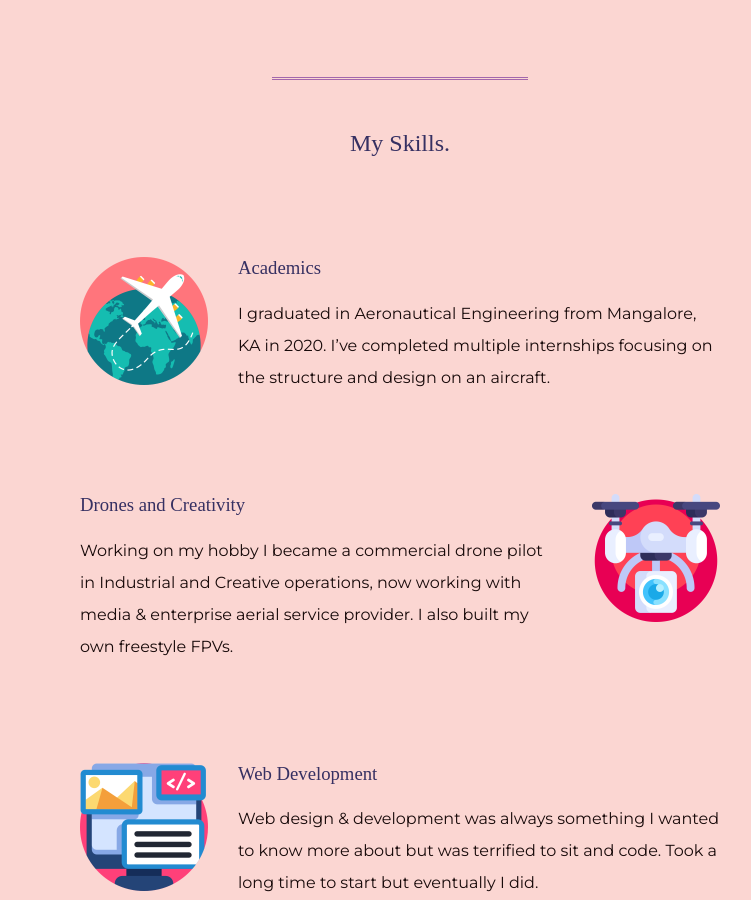
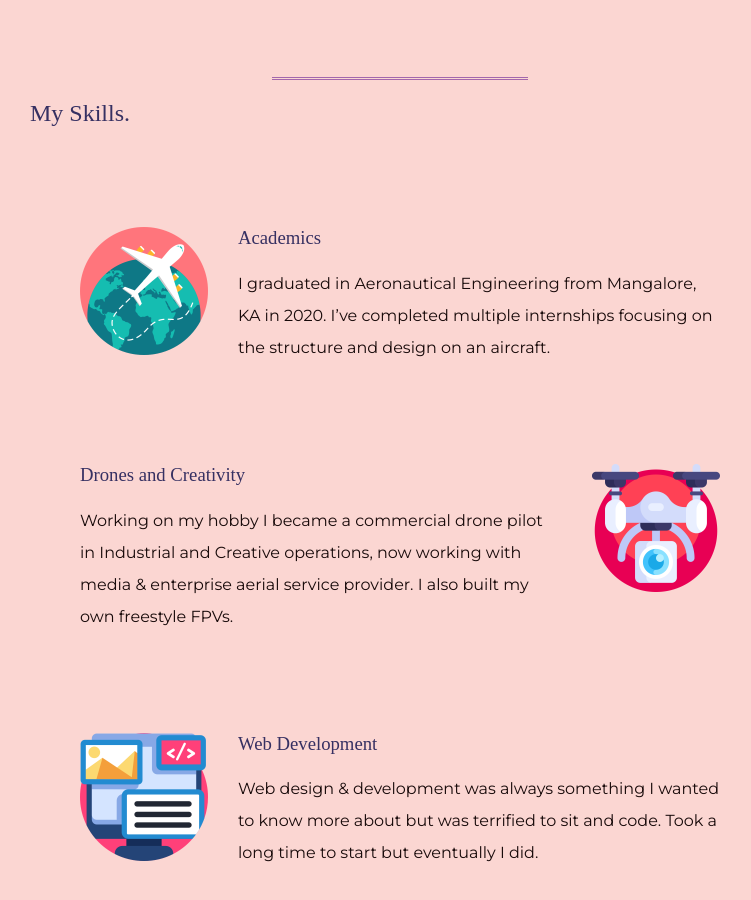
Before and after one commit to lukeskywlker/personal_site, a plain HTML site: page index.html in a window 1280 px wide. Shown: the part 1202-2102 px from the top of the page, without its empty margins (240-991 px from the left). Drawn offline with Linux system fonts and the light colour scheme; a web font is replaced by a local one.

Commit message:
skills H2 changes

```diff
--- a/CSS/styles.css
+++ b/CSS/styles.css
@@ -62,7 +62,6 @@ hr {
 
 .skills-heading {
   width: 50%;
-  margin: 50px auto 0 auto;
 }
 
 .skill-row-1 {
```
